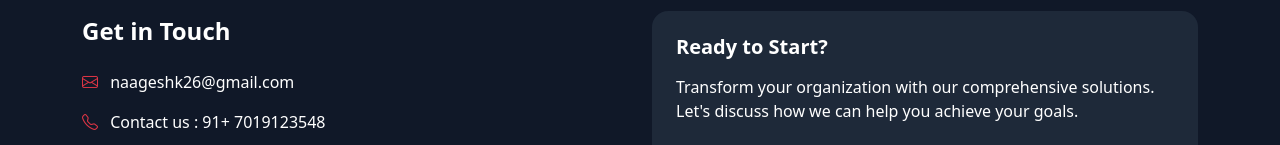
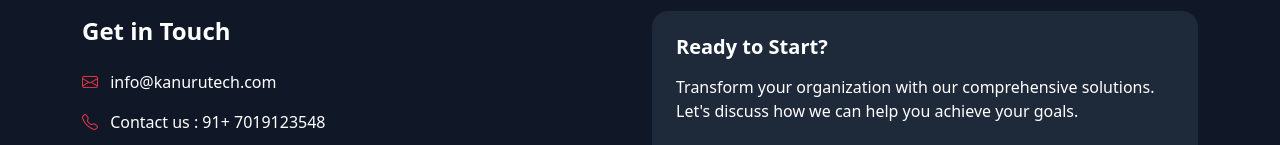
Before and after one commit to suendra2020/kanurutechvuejslive, a Vue app: page / in a window 1280 px wide. Shown: the part 3091-3236 px from the top of the page. Built offline with nearby package versions, Linux system fonts and the light colour scheme.

Commit message:
info@kanurutech.com updated

```diff
--- a/src/App.vue
+++ b/src/App.vue
@@ -253,7 +253,7 @@
         <h4 class="fw-bold mb-4">Get in Touch</h4>
         <p class="mb-3">
           <i class="bi bi-envelope text-danger me-2"></i>
-          naageshk26@gmail.com
+          info@kanurutech.com
         </p>
         <p class="mb-3">
           <i class="bi bi-telephone text-danger me-2"></i>
```
